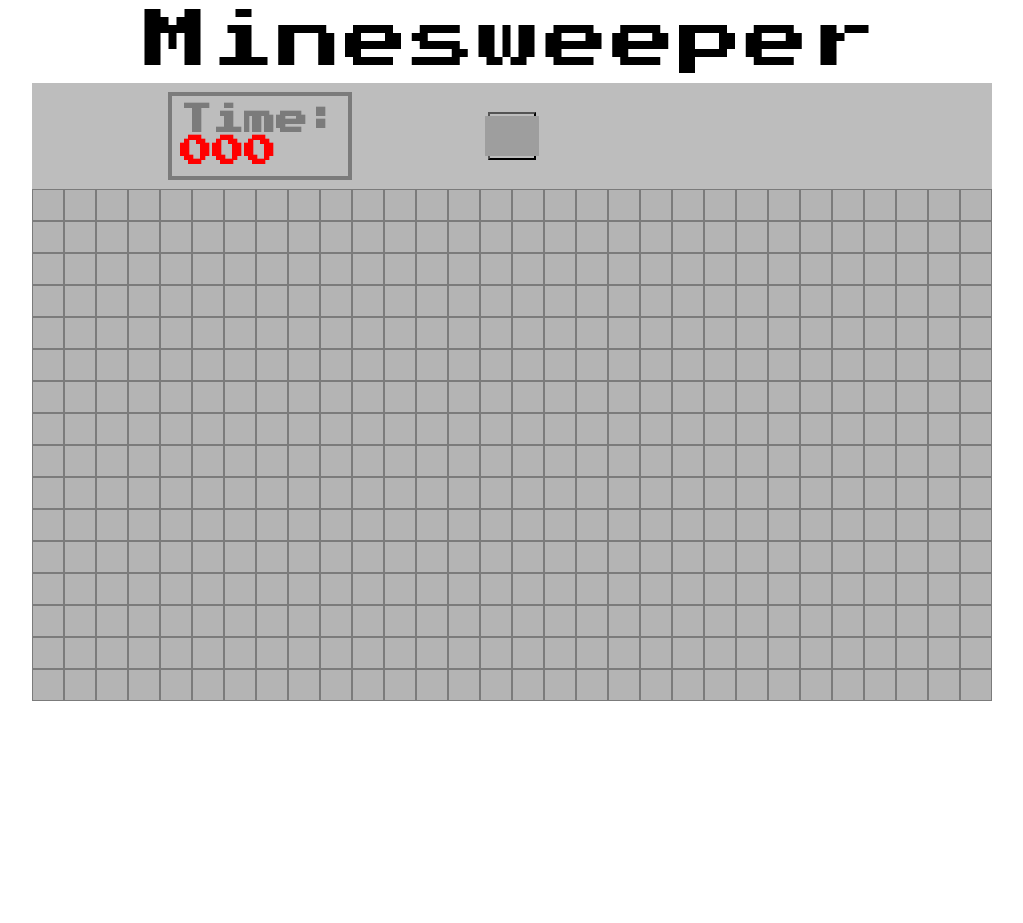
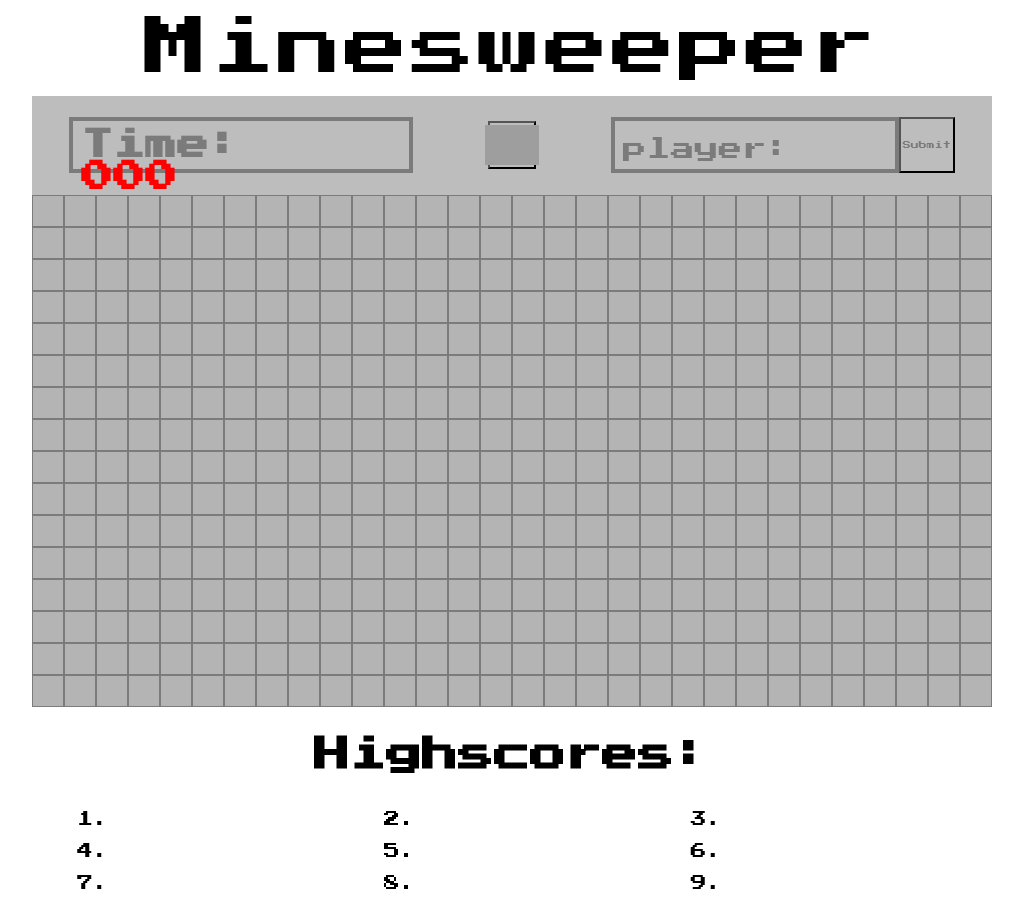
Before and after one commit to tree-ve/minesweeper, a plain HTML site: page index.html in a window 1280 px wide. Shown: the whole page, without its empty margins (128-1151 px from the left). Before the commit the page ends 800 px from the top, so only its background shows below. Drawn offline with Linux system fonts and the light colour scheme; grey boxes are pictures that could not be loaded.

Commit message:
scoreboard now working

```diff
--- a/index.html
+++ b/index.html
@@ -21,13 +21,29 @@
   <header>Minesweeper</header>
   <subheadings>
     <h1 id="timer"></h1>
-    <button><img src="https://cdn-icons-png.flaticon.com/512/465/465261.png?w=826&t=st=1684059930~exp=1684060530~hmac=deccc21322bb513959ac5eced1b3611fead2905054e9600ec9433b3155232265"></button>
-    <!-- <h1 id="'gameOver"></h1> -->
+    <button id="resetButton"><img src="https://cdn-icons-png.flaticon.com/512/465/465261.png?w=826&t=st=1684059930~exp=1684060530~hmac=deccc21322bb513959ac5eced1b3611fead2905054e9600ec9433b3155232265"></button>
+    <div>
+      <input id="username" placeholder="player:" maxlength="3">
+      <button id="userInputButton">Submit</button>
+    </div>
     <!-- <img src='https://p1.hiclipart.com/preview/249/974/567/red-circle-minesweeper-minesweeper-deluxe-minesweeper-adfree-video-games-land-mine-naval-mine-android-png-clipart.jpg'></img> -->
   </subheadings>
   <section id="board">
   </section>
-  <!-- <button>PLAY AGAIN</button> -->
+  <div id="scoreboard">
+    <h2 id="scoreTitle">Highscores:</h2>
+    <ol class="score">
+      <li id="1"></li>
+      <li id="2"></li>
+      <li id="3"></li>
+      <li id="4"></li>
+      <li id="5"></li>
+      <li id="6"></li>
+      <li id="7"></li>
+      <li id="8"></li>
+      <li id="9"></li>
+    </ol>
+  </div>
 </body>
 
 </html>
--- a/script.js
+++ b/script.js
@@ -47,6 +47,10 @@ const NUMCOLORS = {
     '7': 'seven',
     '8': 'eight',
 }
+
+const HIGHSCORES = [];
+
+const scoreLowest = HIGHSCORES[HIGHSCORES.length - 1];
 // const explosion = new Audio("https://www.101soundboards.com/sounds/421685-explosion-02");
 // explosion.play();
 
@@ -56,7 +60,7 @@ const gAVCol = (gridCol - 1);
 const gAVRow = (gridRow - 1);
 
 const split = 4;
-const numMines = 10;
+const numMines = 5;
 
 
 //*----- state variables -----*/
@@ -79,8 +83,11 @@ let bounce = 0;
 let exploreArray = [];
 
 //*----- cached elements  -----*/
+let userInput = document.getElementById('username');
 const msgEl = document.getElementById('timer');
-const playAgainBtn = document.querySelector('button');
+// const playAgainBtn = document.querySelector('button');
+const playAgainBtn = document.getElementById('resetButton');
+const userInputBtn = document.getElementById('userInputButton');
 const boardEdit = document.getElementById('board');
 init();
 let boardEls = [...document.querySelectorAll('#board > div')];
@@ -90,11 +97,17 @@ boardEdit.style.fontSize = `${60 / gridCol}vmin`;
 
 //*----- event listeners -----*/
 playAgainBtn.addEventListener('click', start);
+userInputBtn.addEventListener('click', getUserScore);
 
 //*----- functions -----*/
+function sortScores() {
+
+}
+
 function start() {
     init();
     boardEls = [...document.querySelectorAll('#board > div')];
+    userInputBtn.addEventListener('click', getUserScore);
     // boardEls = [...document.querySelectorAll('#board > button')];
 }
 
@@ -118,6 +131,11 @@ function init() {
     const startTime = Date.now();
     let timeNow = Date.now();
     let boardEls = [...document.querySelectorAll('#board > div')];
+    userInput.value = '';
+    userInput.style.pointerEvents = 'none';
+    userInput.style.color = 'var(--sub-clr)';
+    userInput.style.backgroundColor = 'var(--main-clr)';
+    userInput.style.textTransform = 'lowercase';
     // let boardEls = [...document.querySelectorAll('#board > button')];
     startTimer();
     render();
@@ -409,6 +427,7 @@ function checkWin() {
     let boardHiddenMines = [...document.querySelectorAll('.hidden')];
     let boardFlagged = [...document.querySelectorAll('.flagged')];
     let boardHidden = boardHiddenMines.concat(boardFlagged);
+    // let userInput = document.getElementById('username');
     let count = 0;
     for (let x = 0; x < boardHidden.length; x++) {
         hiddenCell = boardHidden[x].getAttribute('id')
@@ -420,9 +439,58 @@ function checkWin() {
         gameEnd = true;
         winner = true;
         endTime = Date.now();
+        userInput.style.pointerEvents = 'all';
+        userInput.style.color = 'var(--main-clr)';
+        userInput.style.backgroundColor = 'white';
+        userInput.style.textTransform = 'uppercase';
     }
 }
 // * Validation functions end
+
+// * Scoreboard handling start
+function getUserScore() {
+    // console.log('kjbawf');
+    let username = userInput.value.toUpperCase();
+    console.log(username);
+    console.log(typeof(timer));
+    document.getElementById('username').value
+    // timer = parseInt(timer);
+    // userAndScore = username + ' - ' + timer;
+    // console.log(userAndScore);
+    HIGHSCORES.push([username, timer]);
+    userInputBtn.removeEventListener('click', getUserScore);
+    console.log('user input disabled')
+    userInput.value = '';
+    userInput.style.pointerEvents = 'none';
+    userInput.style.color = 'var(--sub-clr)';
+    userInput.style.backgroundColor = 'var(--main-clr)';
+    userInput.style.textTransform = 'lowercase';
+    HIGHSCORES.sort(function(a,b) {
+        return a[1]-b[1]
+    });
+    let scoreList = document.querySelectorAll('li');
+    console.log(scoreList.length);
+    // let scoreListItem = document.querySelector(`#${x+1}`);
+    // console.log(scoreList.innerText);
+    for (let x = 0; x < scoreList.length; x++) {
+        let scoreListItem = document.getElementById(`${x + 1}`);
+        // console.log(scoreListItem.innerText);
+        if (HIGHSCORES[x] > '000') {
+            // console.log('opt 1');
+            scoreListItem.innerText = HIGHSCORES[x][0] + ' - ' + HIGHSCORES[x][1];
+            // scoreListItem.innerText.toString().replace(',','-');
+            // scoreListItem.innerText.replace('-',',');
+            console.log(scoreListItem.innerText);
+        } else {
+            // console.log('opt 2');
+            scoreListItem.innerText = '';
+        }
+    }
+
+}
+
+
+// * Scoreboard handling end
 
 // * Reveal functions start
 function checkAdjacent(row, col) {
--- a/style.css
+++ b/style.css
@@ -14,6 +14,7 @@
     justify-content: center;
     /* align-items: start; */
     background-color: var(--bg-clr);
+    /* grid-row: 4; */
     /* transform: scale(0.95); */
   }
 
@@ -31,8 +32,8 @@
     --hidden-hover: rgb(170,170,170);
     --sub-clr: rgb(123,123,123);
     /* --btn-clr: rgb(98, 88, 76); */
-    --btn-hover: rgb(120, 55, 39);
-    --H: rgb(120, 55, 39);
+    /* --btn-hover: rgb(120, 55, 39); */
+    /* --H: rgb(120, 55, 39); */
     --one: rgb(0,0,255);
     --two: rgb(0,128,0);
     --three: rgb(255,0,0);
@@ -44,11 +45,12 @@
   }
 
   header {
-    /* padding-top: 15vh; */
+    padding: 2vh 0 2vh 0;
     font-size: 8vmin;
     /* color: var(--main-clr); */
     letter-spacing: 0.35vmin;
-    display: grid;
+    display: flex;
+    justify-content: center;
     /* justify-items: center; */
     /* align-items: end; */
     place-items: center;
@@ -63,19 +65,22 @@
   } */
 
   subheadings {
-    display: grid;
+    display: flex;
     background-color: var(--main-clr);
-    grid-template-columns: 1.1fr auto 1.1fr;
+    /* grid-template-columns: 1.1fr auto 1.1fr; */
     width: 120vmin;
-    justify-content: space-between;
+    justify-content: space-around;
     align-items: center;
     margin: 1vmin solid rgb(150,150,150);
   }
-  subheadings > img {
-    height: 2vmin;
+  subheadings > div {
+    display: inline-grid;
+    grid-template-columns: 36vmin 7vmin;
+    /* height: 2vmin; */
     /* justify-content: center;
     align-items: center; */
   }
+
 
   h1 {
     color: var(--sub-clr);
@@ -83,9 +88,49 @@
     display: inline grid;
     /* justify-items: start; */
     /* align-items: start; */
+    height: 7vmin;
+    width: 43vmin;
     padding: 1vmin;
     border: 0.5vmin solid var(--sub-clr);
-    margin: auto;
+    /* margin: auto; */
+  }
+
+  #username {
+    justify-items: start;
+    font-size: 4vmin;
+    /* display: inline grid; */
+    /* justify-items: start; */
+    /* align-items: start; */
+    height: 7vmin;
+    width: 36vmin;
+    padding: 1vmin;
+    border: 0.5vmin solid var(--sub-clr);
+    /* margin: auto; */
+    font-family: 'Press Start 2P', sans-serif;
+    /* color: black; */
+    /* pointer-events: none; */
+    /* background-color: var(--main-clr); */
+
+  }
+  ::placeholder {
+    /* display: grid; */
+    color: var(--sub-clr);
+    font-size: 3vmin;
+    text-align: center;
+    justify-content: center;
+    align-items: center;
+  }
+  #userInputButton {
+    display: inline-grid;
+    height: 7vmin;
+    width: 7vmin;
+    font-size: 1vmin;
+    /* disabled: true; */
+  }
+  #userInputBtn:hover {
+    color: rgb(67, 67, 67);
+    background-color: var(--hidden-hover);
+
   }
 
   #board {
@@ -104,27 +149,6 @@
     /* color: red; */
 
   }
-  /* #board > #c0r0, #board >  #c1r0, #board >   #c2r0 {
-    border-bottom: 1vmin solid rgb(43, 39, 37);
-  }
-  #board > #c0r2, #board >  #c1r2, #board >   #c2r2 {
-    border-top: 1vmin solid rgb(43, 39, 37);
-  }
-  #board > #c0r0, #board >  #c0r1, #board >   #c0r2 {
-    border-left: 1vmin solid rgb(43, 39, 37);
-  }
-  #board > #c2r0, #board >  #c2r1, #board >   #c2r2 {
-    border-right: 1vmin solid rgb(43, 39, 37);
-  } */
-
-  /* box {
-    display: grid;
-    height: 30vmin;
-    width:30vmin;
-    border: 0.4vmin solid red;
-    overflow: visible;
-    margin-top: 2vmin;
-  } */
 
   button {
     /* margin-top: 4vmin; */
@@ -171,5 +195,29 @@
     display: grid;
     justify-content: center;
     align-items: center;
-    /* width: 5vmin; */
   }
+
+  #scoreboard {
+    grid-row-start: 4;
+    grid-template-columns: repeat(3, 1fr);
+    grid-template-rows: repeat(4, 1fr);
+    font-size: 3vmin;
+  }
+  #scoreTitle {
+    display: grid;
+    justify-items: center;
+    align-items: center;
+  }
+  .score {
+    display: grid;
+    justify-items: center;
+    align-content: center;
+    grid-template-columns: repeat(3, 1fr);
+    width: 120vmin;
+    /* padding: 20px; */
+  }
+  li {
+    font-size: 2vmin;
+    width: 25vmin;
+    padding: 1vmin;
+  }
```
